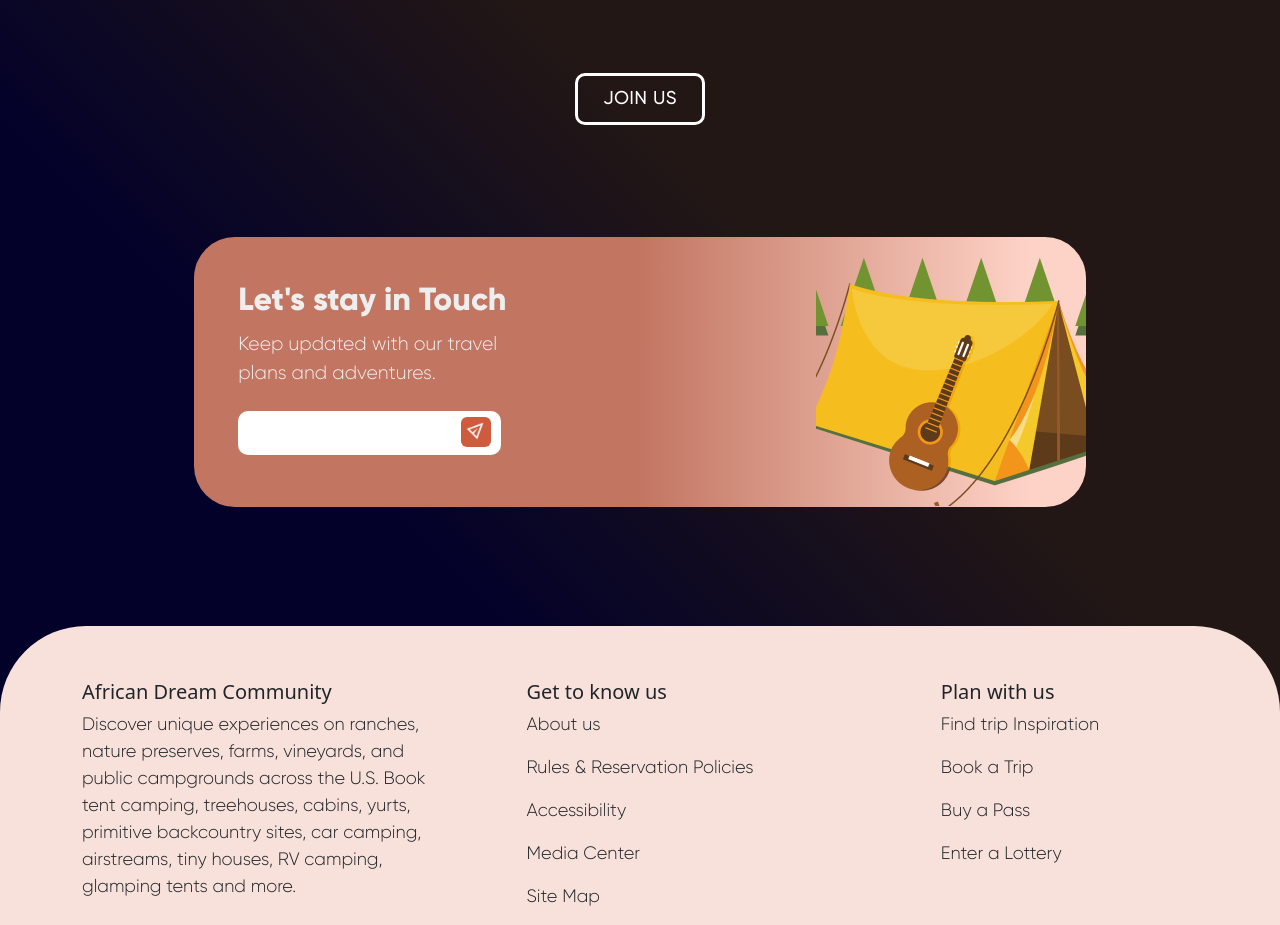
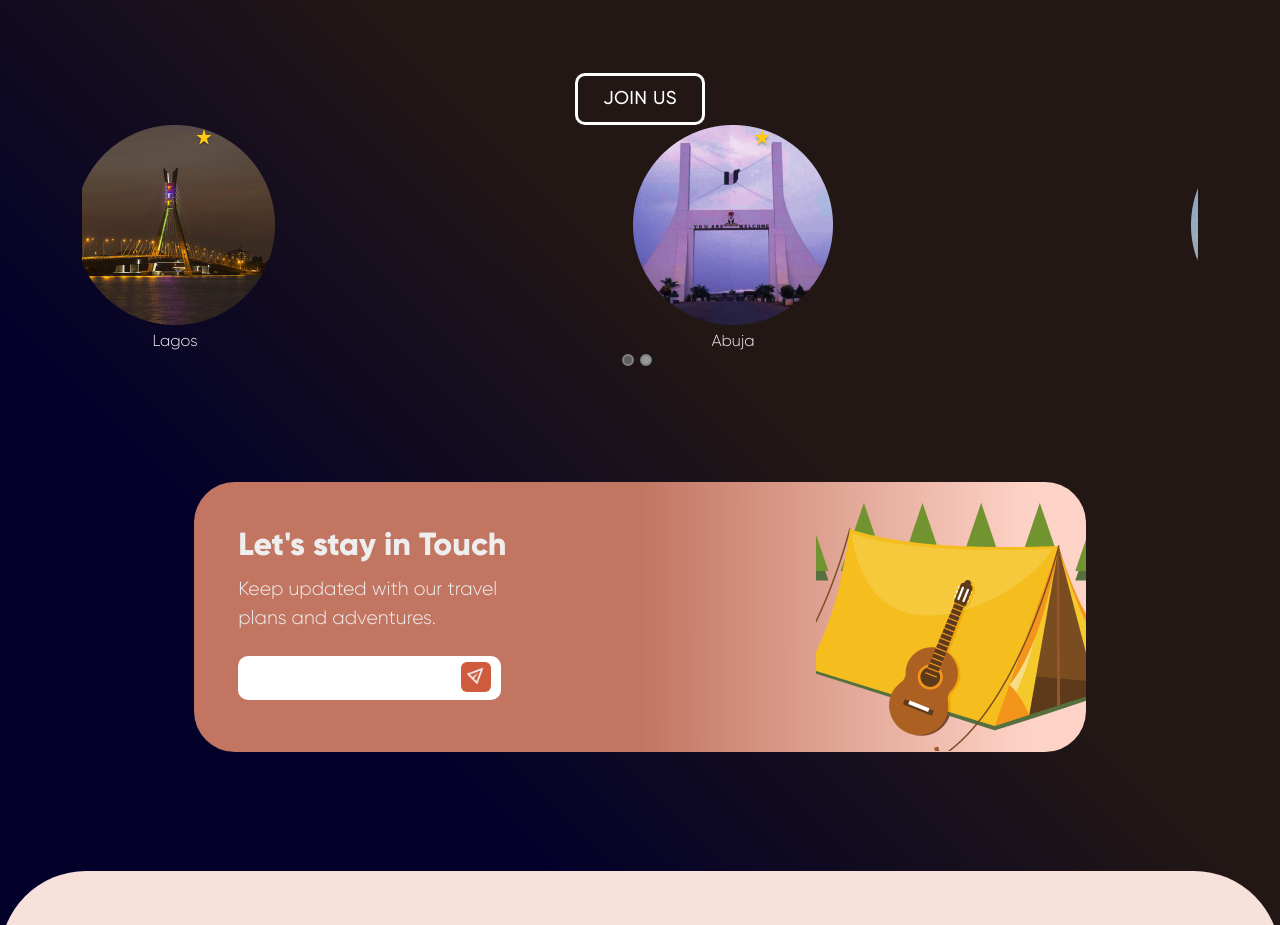
Before and after one commit to DavidWaza/African-dreams, a Next.js app: page / in a window 1280 px wide. Shown: the part 2020-2945 px from the top of the page. Built offline with nearby package versions, Linux system fonts and the light colour scheme.

Commit message:
created the mobile carousel slider

```diff
--- a/component/Location/index.tsx
+++ b/component/Location/index.tsx
@@ -4,7 +4,7 @@ import Image from "next/image";
 import styles from "../../styles/Home.module.css";
 import { Locations } from "../IconArr";
 import Button from "../Button/button";
-
+import Scroll from "../ReactScroll/Scroll";
 
 type LocationType = {
   className: any;
@@ -46,6 +46,9 @@ const Location: React.FC<LocationType> = () => {
             <Button title="Join Us" />
           </div>
         </Row>
+        <div className={styles.LocationMobileView}>
+          <Scroll />
+        </div>
       </Container>
     </>
   );
--- /dev/null
+++ b/component/ReactScroll/Scroll.js
@@ -0,0 +1,72 @@
+import React from "react";
+import Image from "next/image";
+import { Col } from "react-bootstrap";
+import { Locations } from "../IconArr";
+import Carousel from "react-multi-carousel";
+import "react-multi-carousel/lib/styles.css";
+import styles from '../../styles/Home.module.css'
+
+const Scroll = (props) => {
+  const responsive = {
+    desktop: {
+      breakpoint: { max: 3000, min: 1024 },
+      items: 3,
+      slidesToSlide: 3, // optional, default to 1.
+    },
+    tablet: {
+      breakpoint: { max: 1024, min: 464 },
+      items: 2,
+      slidesToSlide: 2, // optional, default to 1.
+    },
+    mobile: {
+      breakpoint: { max: 464, min: 0 },
+      items: 1,
+      slidesToSlide: 1, // optional, default to 1.
+    },
+  };
+
+  return (
+    <Carousel
+      swipeable={false}
+      draggable={false}
+      showDots={true}
+      responsive={responsive}
+      ssr={true} // means to render carousel on server-side.
+      infinite={true}
+      autoPlay={props.deviceType !== "mobile" ? true : false}
+      autoPlaySpeed={1000}
+      keyBoardControl={true}
+      customTransition="all .5"
+      transitionDuration={500}
+      containerClass="carousel-container"
+      removeArrowOnDeviceType={["tablet", "mobile"]}
+      deviceType={props.deviceType}
+      dotListClass="custom-dot-list-style"
+      itemClass="carousel-item-padding-40-px"
+    >
+       {Locations.map(({ id, image, title }) => (
+            <Col sm={4} key={id}>
+              <div className={styles.location}>
+                <Image
+                  src="/star.png"
+                  alt="star"
+                  width={20}
+                  height={20}
+                  className={styles.star}
+                />
+                <Image
+                  src={image}
+                  alt="location"
+                  width={200}
+                  height={200}
+                  className={styles.image}
+                />
+                <p className={styles.locationName}>{title}</p>
+              </div>
+            </Col>
+          ))}
+    </Carousel>
+  );
+};
+
+export default Scroll;
--- a/package.json
+++ b/package.json
@@ -22,6 +22,7 @@
     "react-bootstrap": "^2.6.0",
     "react-dom": "18.2.0",
     "react-icons": "^4.7.1",
+    "react-multi-carousel": "^2.8.2",
     "react-paystack": "^4.0.1",
     "styled-components": "^5.3.6",
     "typescript": "4.9.3"
--- a/styles/Home.module.css
+++ b/styles/Home.module.css
@@ -327,32 +327,8 @@
   list-style: none;
 }
 
-.mobileView .locationGrid {
-  padding: 0px;
-  overflow: auto;
-}
-
-.locationGrid {
-  display: block;
-  position: relative;
-  width: 100%;
-  float: left;
-
-}
-.locationMobile {
-  display: flex;
-  padding-top: 32px;
-  padding-bottom: 32px;
-  margin-bottom: 0;
-  -webkit-scroll-snap-type: x mandatory;
-  scroll-snap-type: x mandatory;
-  overflow-x: scroll;
-  overflow-y: auto;
-  scroll-behavior: smooth;
-}
-.imageMobile {
-  scroll-snap-align: center;
-  padding: 1em;
+.LocationMobileView {
+  /* display: none; */
 }
 
 /* SUBSCRIBE */
@@ -654,6 +630,15 @@
     font-size: 35px;
   }
 
+  .LocationMobileView {
+    display: inline-block;
+  }
+
+  .location {
+    display: none;
+  }
+
+
   .exploreButton {
     display: flex;
     justify-content: center;
@@ -664,8 +649,6 @@
     text-align: center;
     padding: 20px;
   }
-
-
 
   .Carousel {
     width: 100%;
```
Also changed, not shown: component/Location/ReactScroll/Scroll.js (deleted, +0 -11 lines), 1 other file (tests, documents, lock files or other folders).
